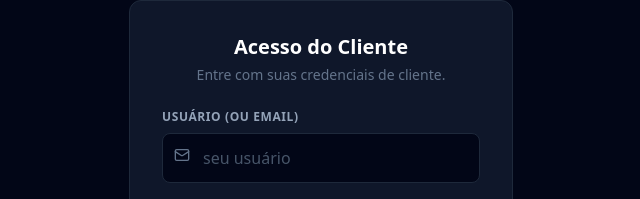
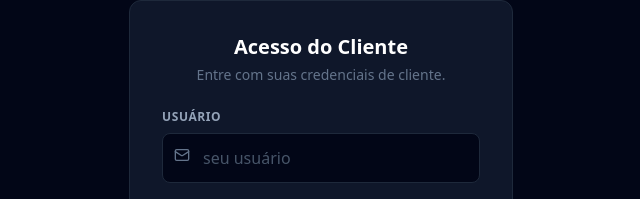
Before and after one commit to feliandre328-lang/VERTICEFX, a React (Vite) app in the folder frontend/: page /login in a window 1280 px wide. Shown: the part 265-464 px from the top of the page, without its empty margins (319-959 px from the left). Built offline with nearby package versions, Linux system fonts and the light colour scheme.

Commit message:
correcao textos login e Signup

```diff
--- a/frontend/pages/Login.tsx
+++ b/frontend/pages/Login.tsx
@@ -191,7 +191,7 @@ const Login: React.FC<Props> = ({ mode }) => {
           <form onSubmit={isAdmin ? handleAdminSubmit : handleClientSubmit} className="space-y-4">
             <div>
               <label className="block text-xs font-semibold text-slate-400 uppercase tracking-wider mb-2">
-                Usuário (ou Email)
+                Usuário
               </label>
               <div className="relative">
                 <Mail size={16} className="absolute left-3 top-3.5 text-slate-500" />
--- a/frontend/pages/SignUp.tsx
+++ b/frontend/pages/SignUp.tsx
@@ -917,7 +917,7 @@ export default function SignUp({ onSignUp, onBackToLogin }: SignUpProps) {
         </div>
 
         {inviteCode ? (
-          <div className="mb-6 rounded-lg border border-slate-800 bg-slate-950/40 p-3 text-xs text-slate-300">
+          <div className="mb-6 rounded-lg border border-slate-800 bg-slate-950/40 p-3 text-xs text-slate-300 text-center">
             {inviteLoading ? (
               <span>Validando convite...</span>
             ) : inviteError ? (
@@ -926,7 +926,7 @@ export default function SignUp({ onSignUp, onBackToLogin }: SignUpProps) {
               <span>
                 Convite {inviteCode} valido
                 {inviteReferrer ? ` - Indicador: ${inviteReferrer}` : ""}
-                {inviteSlotsRemaining !== null ? ` - Comissao restante: ${inviteSlotsRemaining}/3` : ""}
+
               </span>
             )}
           </div>
```
